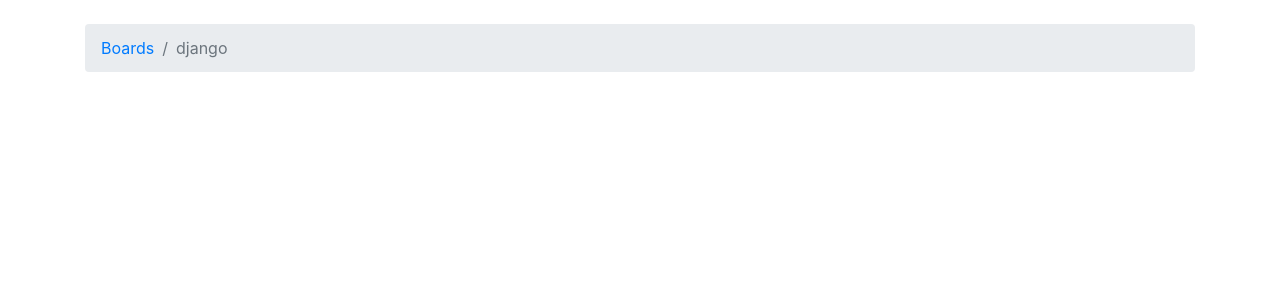
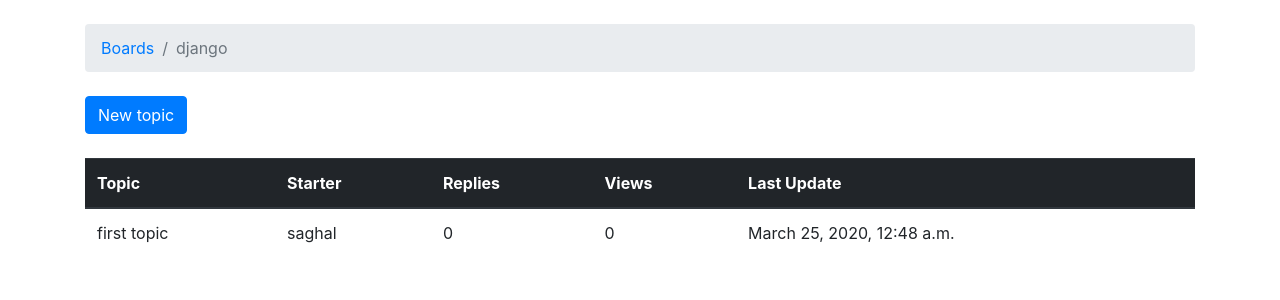
Before and after one commit to saghal/web-Board, a Django app: page /boards/1/ in a window 1280 px wide. Shown: the part 56-356 px from the top of the page. Run offline with Django 3.2, Linux system fonts and the light colour scheme; data comes from the database, SQL or seed files in the repository; both versions use the stored data as it was after the commit; some libraries are stand-ins or nearby versions.

Commit message:
add new topic template

```diff
--- a/boards/views.py
+++ b/boards/views.py
@@ -1,10 +1,37 @@
-from django.shortcuts import render
-from .models import Board
+from django.contrib.auth.models import User
+from django.shortcuts import render, redirect, get_object_or_404
+from .models import Board, Topic, Post
 
 def home(request):
     boards = Board.objects.all()
     return render(request, 'home.html', {'boards': boards})
 
 def board_topics(request, pk):
-    board = Board.objects.get(pk=pk)
+    board = get_object_or_404(Board, pk=pk)
     return render(request, 'topics.html', {'board': board})
+
+
+def new_topic(request, pk):
+    board = get_object_or_404(Board, pk=pk)
+
+    if request.method == 'POST':
+        subject = request.POST['subject']
+        message = request.POST['message']
+
+        user = User.objects.first()  # TODO: get the currently logged in user
+
+        topic = Topic.objects.create(
+            subject=subject,
+            board=board,
+            starter=user
+        )
+
+        post = Post.objects.create(
+            message=message,
+            topic=topic,
+            created_by=user
+        )
+
+        return redirect('board_topics', pk=board.pk)  # TODO: redirect to the created topic page
+
+    return render(request, 'new_topic.html', {'board': board})
--- a/templates/topics.html
+++ b/templates/topics.html
@@ -10,5 +10,29 @@
 {% endblock %}
 
 {% block content %}
-    <!-- just leaving it empty for now. we will add core here soon. -->
+  <div class="mb-4">
+    <a href="{% url 'new_topic' board.pk %}" class="btn btn-primary">New topic</a>
+  </div>
+  <table class="table">
+  <thead class="thead-dark">
+    <tr>
+      <th>Topic</th>
+      <th>Starter</th>
+      <th>Replies</th>
+      <th>Views</th>
+      <th>Last Update</th>
+    </tr>
+  </thead>
+  <tbody>
+    {% for topic in board.topics.all %}
+      <tr>
+        <td>{{ topic.subject }}</td>
+        <td>{{ topic.starter.username }}</td>
+        <td>0</td>
+        <td>0</td>
+        <td>{{ topic.last_updated }}</td>
+      </tr>
+    {% endfor %}
+  </tbody>
+  </table>
 {% endblock %}
--- a/webBoard/urls.py
+++ b/webBoard/urls.py
@@ -20,6 +20,7 @@ urlpatterns = [
     path('admin/', admin.site.urls),
     path('', views.home, name = 'home'),
     path('boards/<int:pk>/', views.board_topics, name='board_topics'),
+    path('boards/<int:pk>/new/', views.new_topic, name='new_topic'),
 
 
 ]
```
Also changed, not shown: templates/new_topic.html (added, +24 -0 lines), db.sqlite3.
